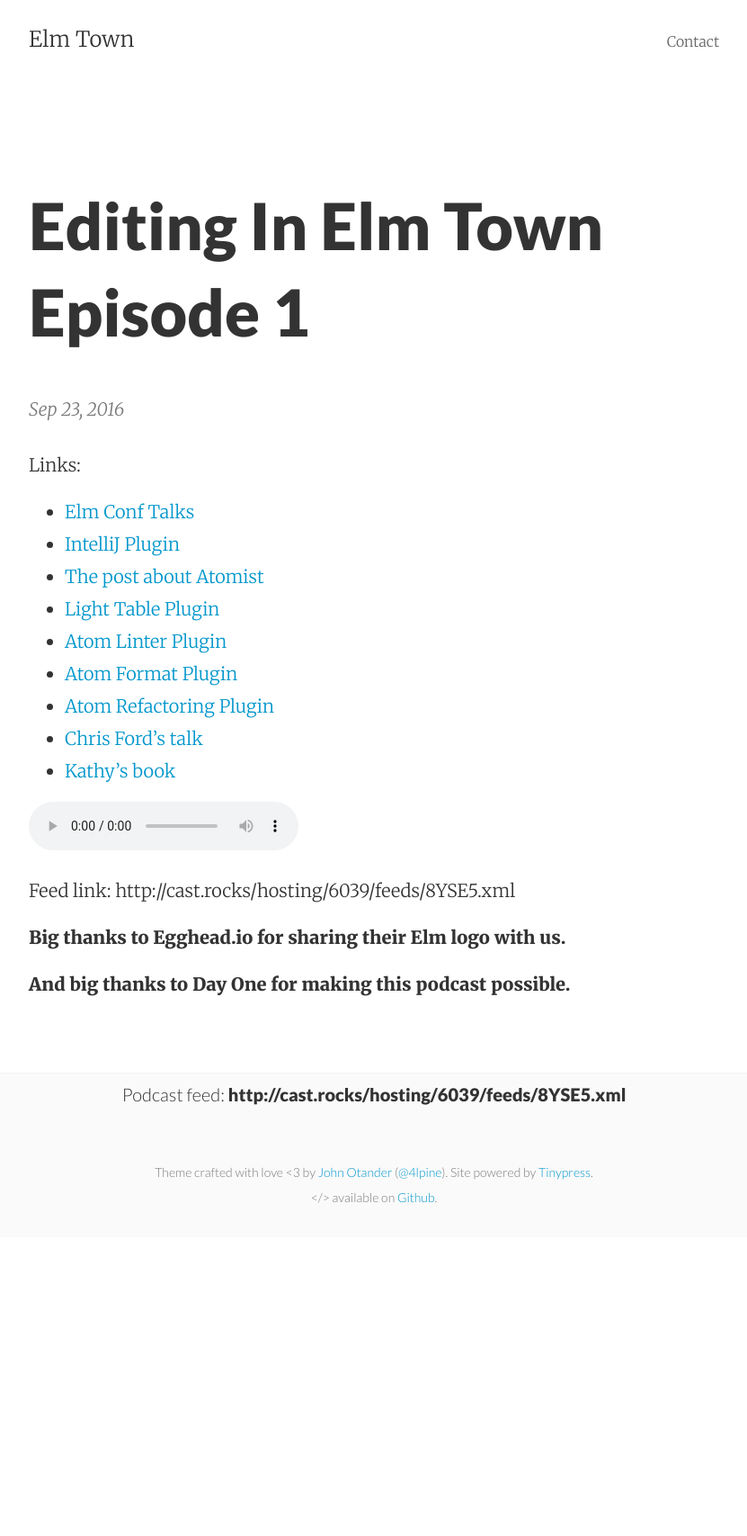
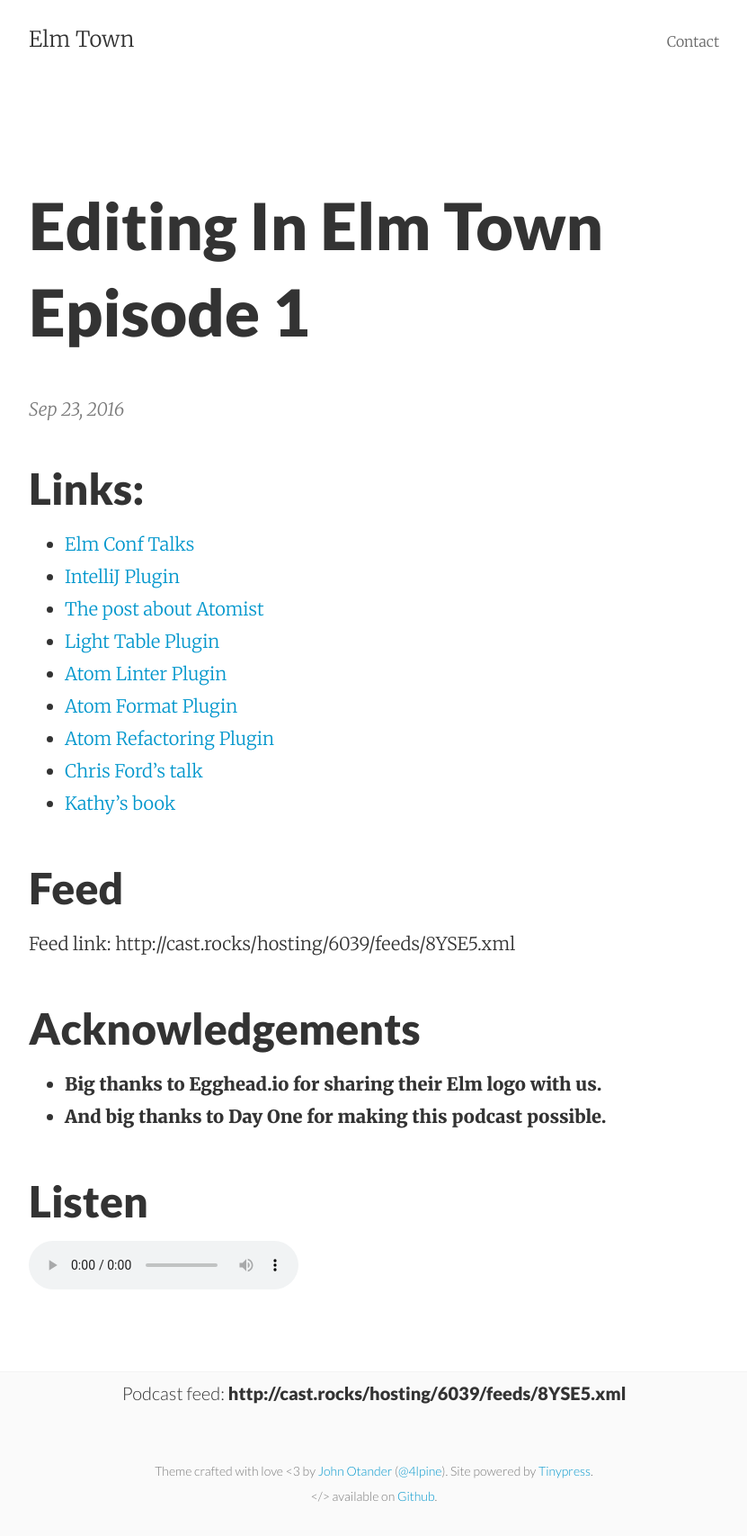
Before and after one commit to elmtown/elmtown.github.io, a Jekyll site: the page built from _posts/2016-09-23-editing-in-elm-town-episode-1.markdown, in a window 1280 px wide. Shown: the whole page at 90% size, without its empty margins (224-1055 px from the left). Built offline with Jekyll 4.4.1, drawn with Linux system fonts in a browser that asks for light colours; before the commit the page ends 1375 px from its top, so only the background shows below that.

Commit message:
Update 2016-09-23-editing-in-elm-town-episode-1.markdown

```diff
--- a/_posts/2016-09-23-editing-in-elm-town-episode-1.markdown
+++ b/_posts/2016-09-23-editing-in-elm-town-episode-1.markdown
@@ -16,17 +16,18 @@ Links:
 - [Chris Ford's talk](https://www.youtube.com/watch?v=EK4qctJOMaU)
 - [Kathy's book](http://seriouspony.com/badass-users-the-book/)
 
+## Feed
+Feed link: http://cast.rocks/hosting/6039/feeds/8YSE5.xml
+
+## Acknowledgements
+
+- **Big thanks to Egghead.io for sharing their Elm logo with us.**
+- **And big thanks to Day One for making this podcast possible.**
+
+## Listen
+
 <p>
 <audio controls>
     <source src="http://cast.rocks/hosting/6039/Editing-in-Elm-Town-Ep-1.mp3" type="audio/mpeg">
 </audio>
 </p>
-
-<p>
-Feed link: http://cast.rocks/hosting/6039/feeds/8YSE5.xml
-</p>
-
-
-**Big thanks to Egghead.io for sharing their Elm logo with us.**
-
-**And big thanks to Day One for making this podcast possible.**
```
Also changed, not shown: other parts of _posts/2016-09-23-editing-in-elm-town-episode-1.markdown (+1 -1 lines).
